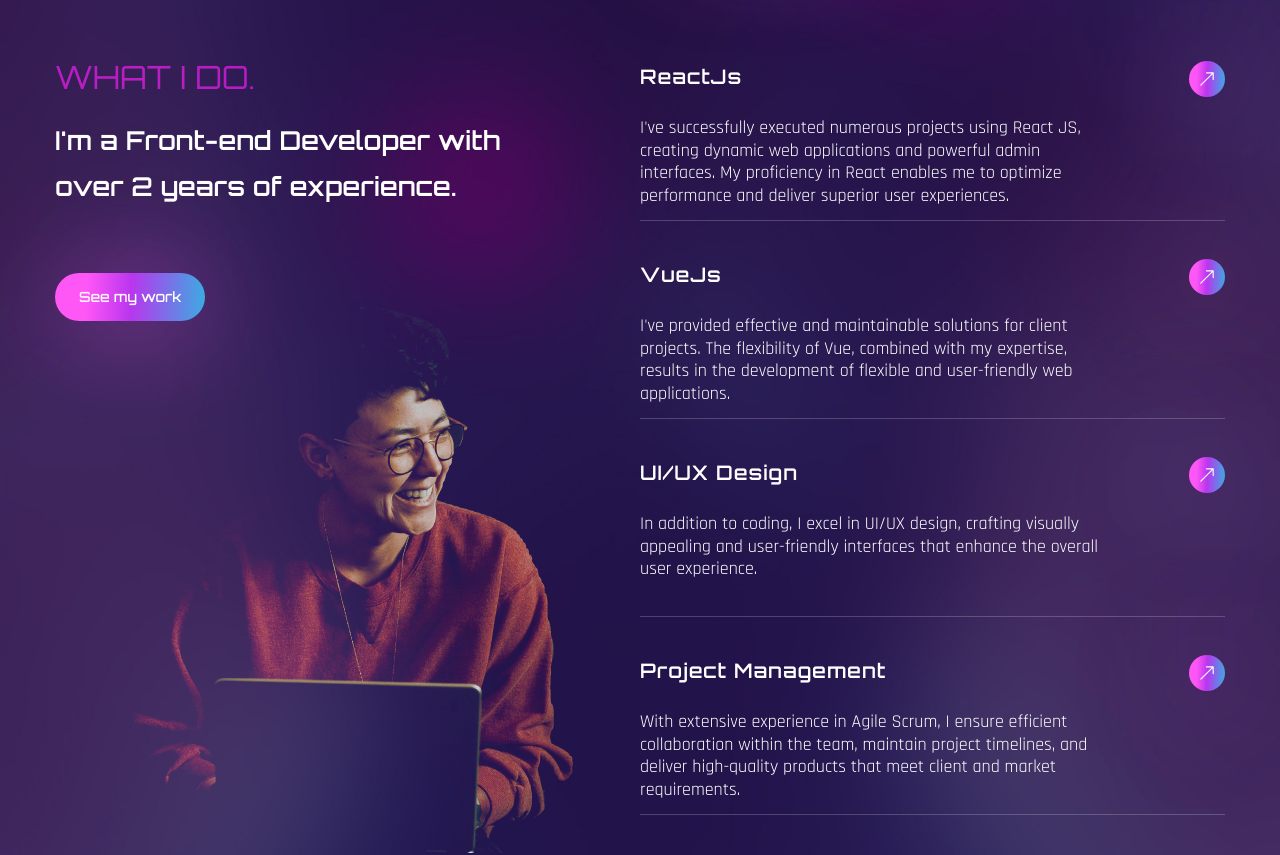
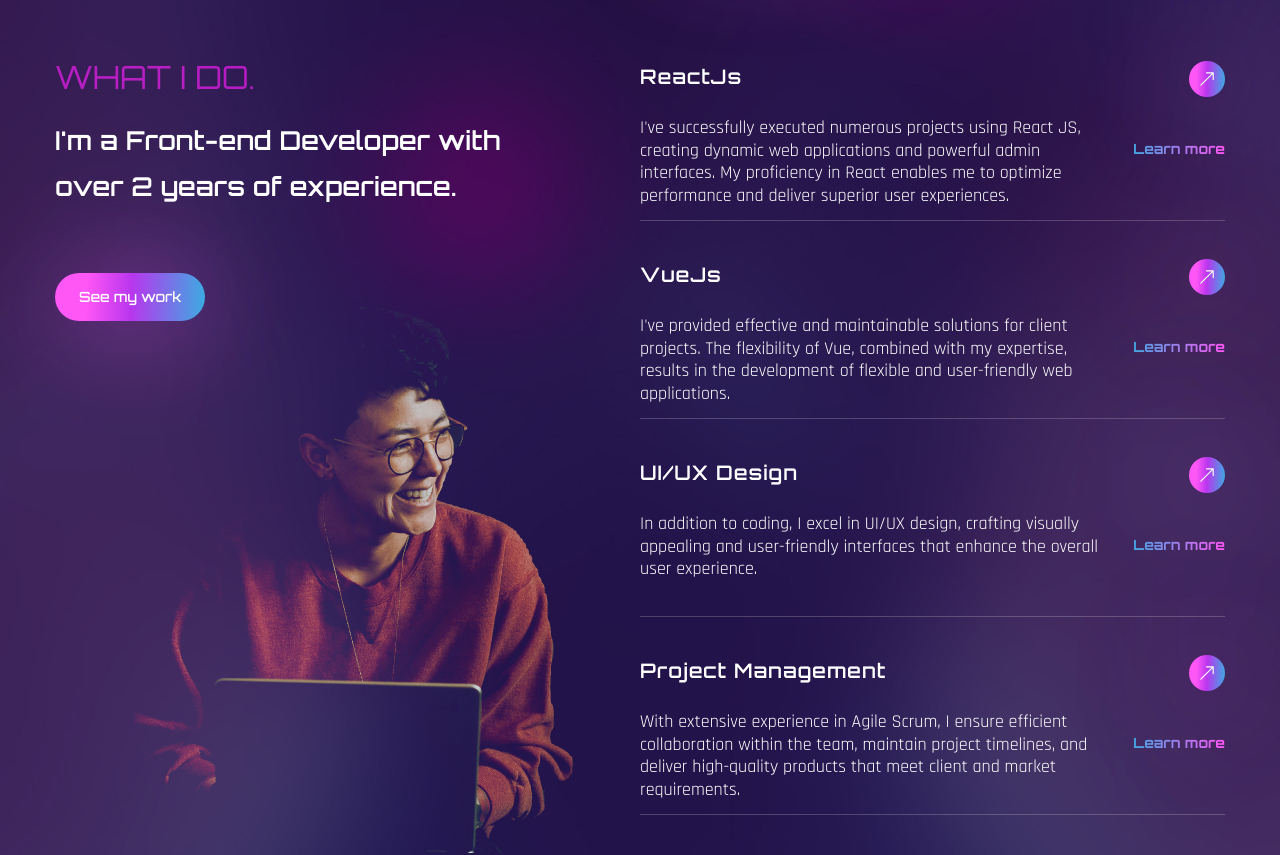
Before and after one commit to Hiokyo/personal-portfolio, a React (Vite) app: page / in a window 1280 px wide. Shown: the part 1540-2395 px from the top of the page. Built offline with nearby package versions, Linux system fonts and the light colour scheme; a web font is replaced by a local one.

Commit message:
fix: vercel build

```diff
--- a/src/components/Services.tsx
+++ b/src/components/Services.tsx
@@ -84,7 +84,7 @@ const Services = () => {
                         <a href="#" className='btn w-9 h-9 mb-[42px] flex justify-center items-center'>
                           <BsArrowUpRight />
                         </a>
-                        {/* <a href="#" className='text-gradient text-sm'>{ link }</a> */}
+                        <a href="#" className='text-gradient text-sm'>{ link }</a>
                       </div>
                     </div>
                   )
```
